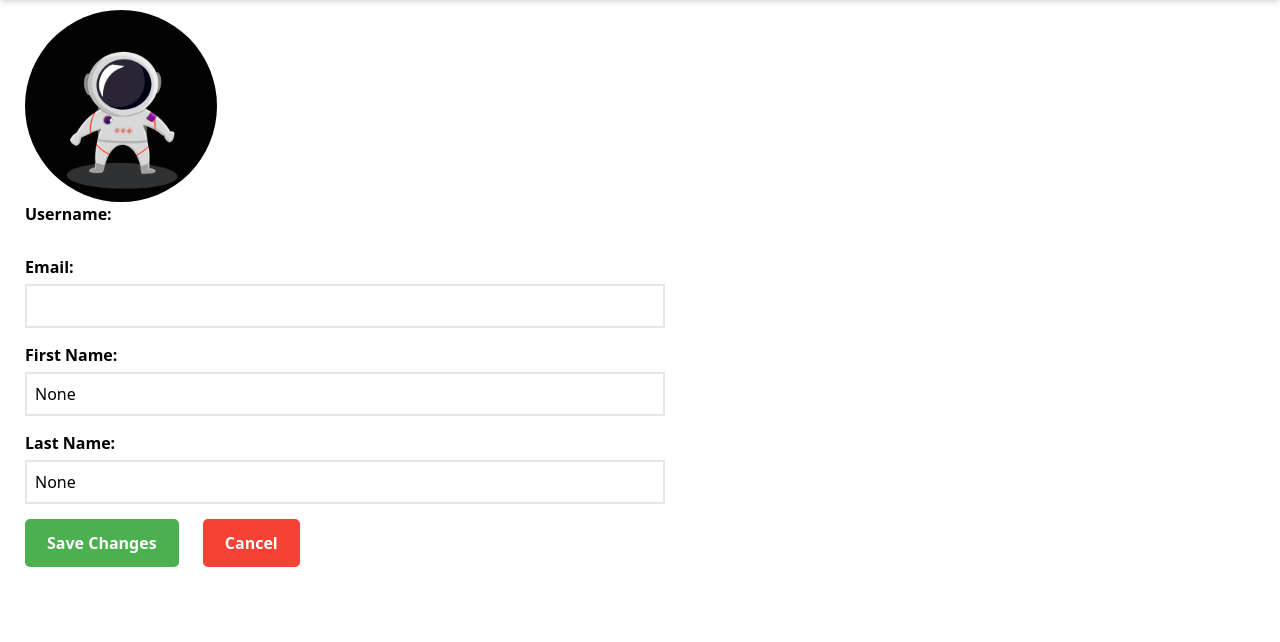
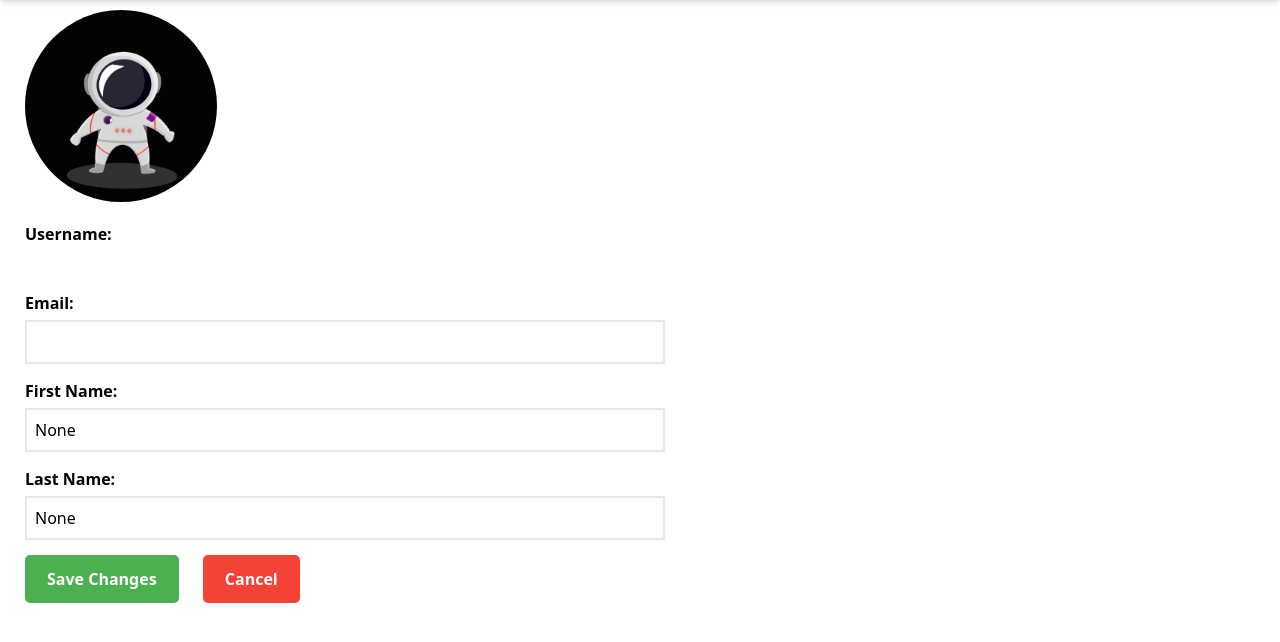
Before and after one commit to kinjall30/CryptoWebsite, a Django app: template templates/user_profile.html in a window 1280 px wide. Shown: the part 88-730 px from the top of the page. Run offline with Django 4.2, Linux system fonts and the light colour scheme; the template is opened without the code that fills it: values that come from a table or form of the project are taken from there, others are empty; some libraries are stand-ins or nearby versions.

Commit message:
Modified user_profile.html

```diff
--- a/templates/user_profile.html
+++ b/templates/user_profile.html
@@ -22,8 +22,8 @@
       <form method="post" action="{% url 'CryptoCrackers:user_profile' %}" enctype="multipart/form-data">
         {% csrf_token %}
            {# Display username and email as plain text (uneditable) #}
-        <label style="display: block; margin-left: 25px; margin-bottom: 5px;font-weight: bold;" for="id_username"><strong>Username:</strong></label>
-        <p>{{ user.username }}</p>
+        <label style="display: block; margin-top: 20px; margin-left: 25px; margin-bottom: 5px;font-weight: bold;" for="id_username"><strong>Username:</strong></label>
+        <p style="font-size: 30px; margin-left: 25px; padding: 8px;">{{ user.username }}</p>
           <br>
         <label style="display: block; margin-left: 25px; margin-bottom: 5px;font-weight: bold;" for="id_email"><strong>Email:</strong></label>
         <input  style="width: 50%; border-width: 2px; border-style: solid; margin-left: 25px; padding: 8px; margin-bottom: 15px; box-sizing: border-box;" type="email" id="id_email" name="email" value="{{ form.instance.email }}">
```
